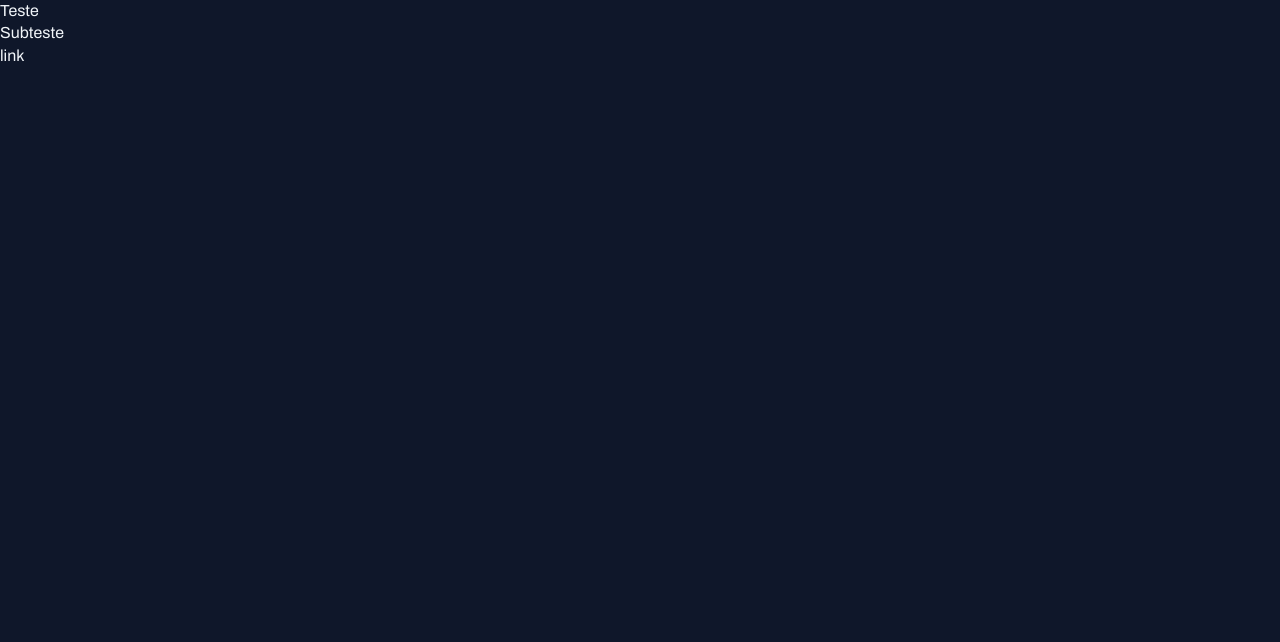
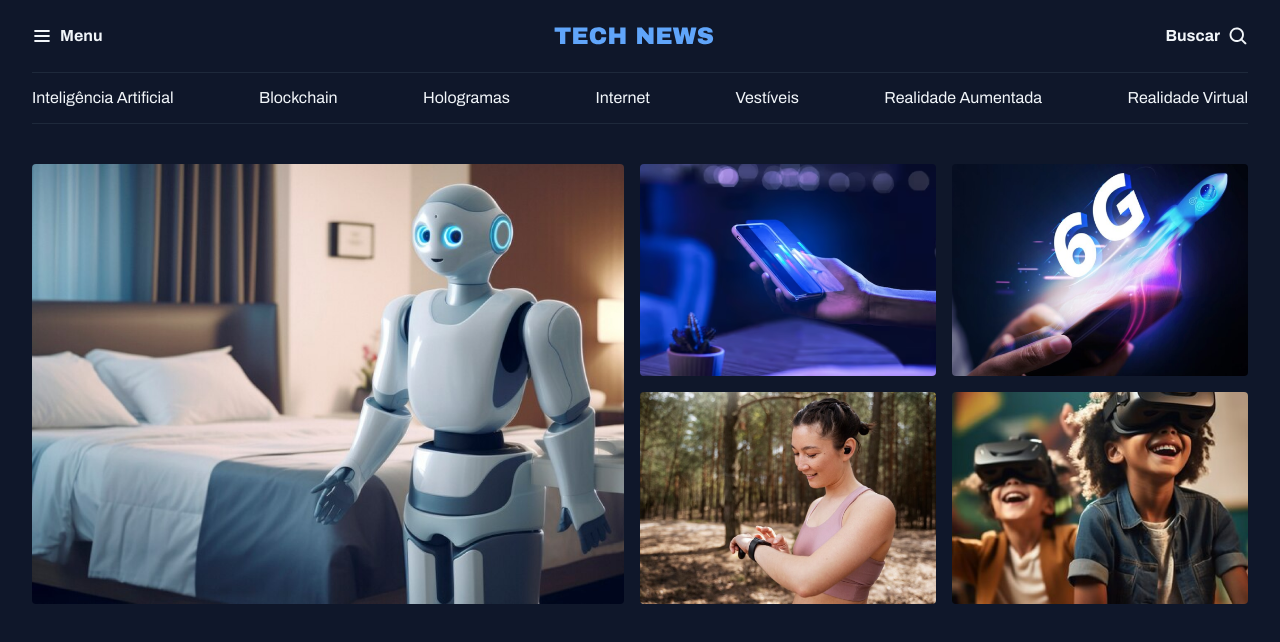
Before and after one commit to LucieneFreitas/Portal_noticias, a plain HTML site: page index.html in a window 1280 px wide. Drawn offline with Linux system fonts and the light colour scheme.

Commit message:
estruturando head e main

```diff
--- a/index.html
+++ b/index.html
@@ -17,8 +17,62 @@
         rel="stylesheet">
 </head>
 <body>
-  <h1>Teste</h1>
-    <h2>Subteste</h2>
-    <a href="#">link</a>
+
+  <!-- Header Start-->
+  <header class="container">
+        <nav id="primary" class="grid grid-flow-col">
+            <div>
+                <img src="assets/icons/List.svg" alt="ícone de menu">
+                <strong>Menu</strong>
+            </div>
+
+            <div>
+                <img src="assets/Logo.svg" alt="TechNews logo">
+            </div>
+
+            <div>
+                <strong>Buscar</strong>
+                <img src="assets/icons/MagnifyingGlass.svg" alt="ícone de lupa para pesquisa">
+            </div>
+        </nav>
+        <nav id="secondary" class="grid grid-flow-col">
+            <a href="#">Inteligência Artificial</a>
+            <a href="#">Blockchain</a>
+            <a href="#">Hologramas</a>
+            <a href="#">Internet</a>
+            <a href="#">Vestíveis</a>
+            <a href="#">Realidade Aumentada</a>
+            <a href="#">Realidade Virtual</a>
+          </nav>
+    </header>
+  <!-- Header End-->
+
+  <!-- Main Start-->
+    <main class="grid container">
+        <section id="featured" class="grid grid-flow-col gap-16">
+            <div>
+                <img src="assets/images/Image 01.png" alt="">
+            </div>
+
+            <div class="grid grid-cols-2 gap-16">
+                <div>
+                    <img src="assets/images/Image 02.png" alt="">
+                </div>
+
+                <div>
+                    <img src="assets/images/Image 03.png" alt="">
+                </div>
+
+                <div>
+                    <img src="assets/images/Image 04.png" alt="">
+                </div>
+
+                <div>
+                    <img src="assets/images/Image 05.png" alt="">
+                </div>
+            </div>
+        </section>
+    </main>
+  <!-- Main End-->
 </body>
 </html>
--- a/styles/global.css
+++ b/styles/global.css
@@ -41,3 +41,17 @@ h2,
 h3 {
     font: inherit;
 }
+
+img {
+    max-width: 100%;
+}
+
+.container {
+    max-width: 1280px;
+    padding-inline: 32px;
+    margin-inline: auto;
+}
+
+main {
+    margin-block: 40px;
+}
--- /dev/null
+++ b/styles/header.css
@@ -0,0 +1,25 @@
+#primary {
+    padding-block: 20px;
+
+    div {
+        display: flex;
+        align-items: center;
+        gap: 8px;
+      }
+
+    /* nesting css */
+    div:nth-child(2) {
+      margin-inline: auto;
+    }
+
+    div:nth-child(3) {
+      justify-self: end;
+    }
+  }
+
+  #secondary {
+    padding-block: 14px;
+    border: solid 1px var(--stroke-color);
+    border-inline: none;
+    justify-content: space-between;
+  }
--- a/styles/index.css
+++ b/styles/index.css
@@ -1 +1,4 @@
 @import url(global.css);
+@import url(utility.css);
+@import url(header.css);
+@import url(sections.css);
--- /dev/null
+++ b/styles/sections.css
@@ -0,0 +1,7 @@
+#featured {
+    img {
+        height: 100%;
+        object-fit: cover;
+        border-radius: 4px;
+    }
+}
--- /dev/null
+++ b/styles/utility.css
@@ -0,0 +1,16 @@
+/* utility-first */
+.grid {
+    display: grid;
+}
+
+.grid-flow-col {
+    grid-auto-flow: column;
+}
+
+.grid-cols-2 {
+    grid-template-columns: 1fr 1fr;
+}
+
+.gap-16 {
+    gap: 16px;
+}
```
